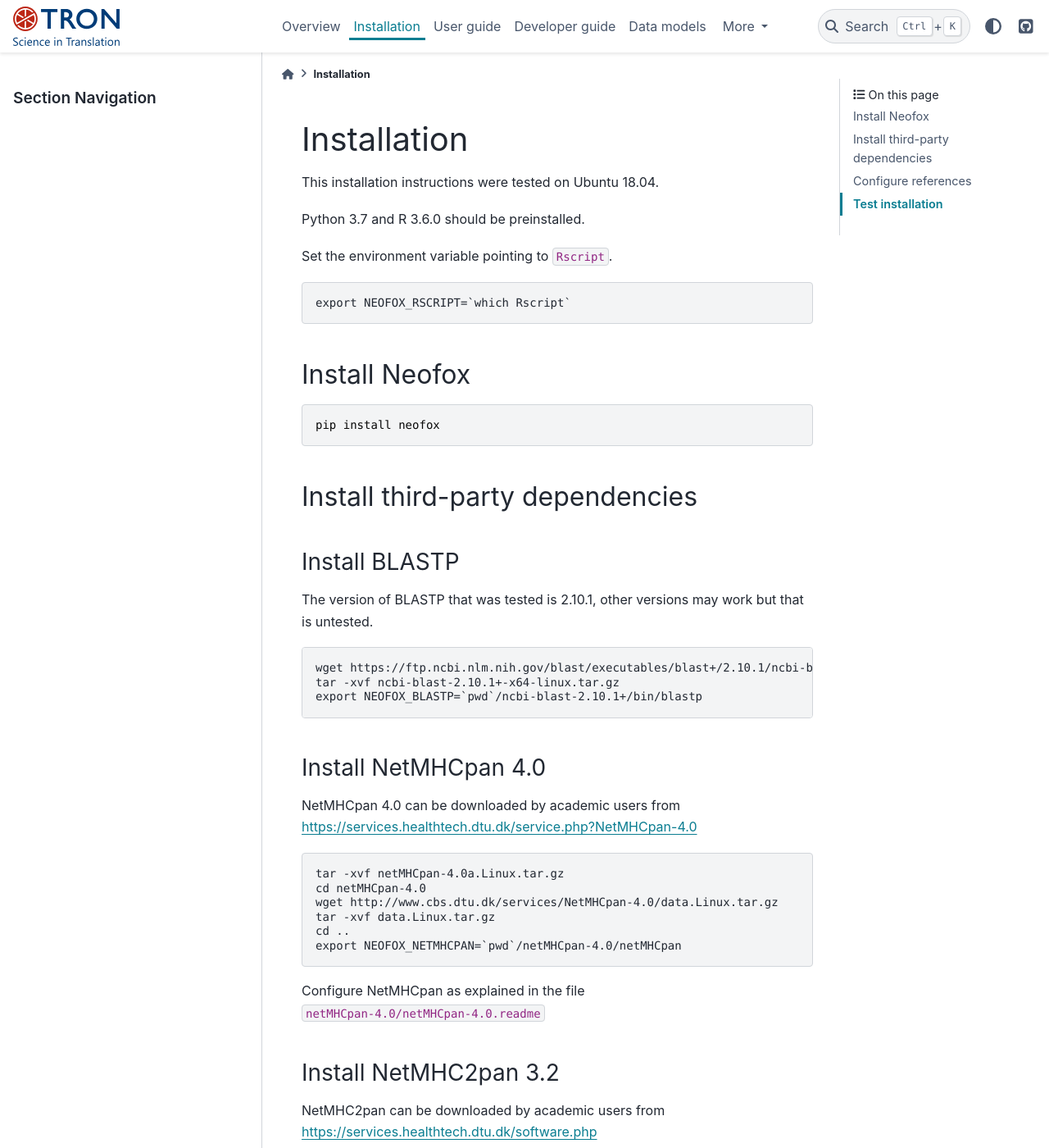
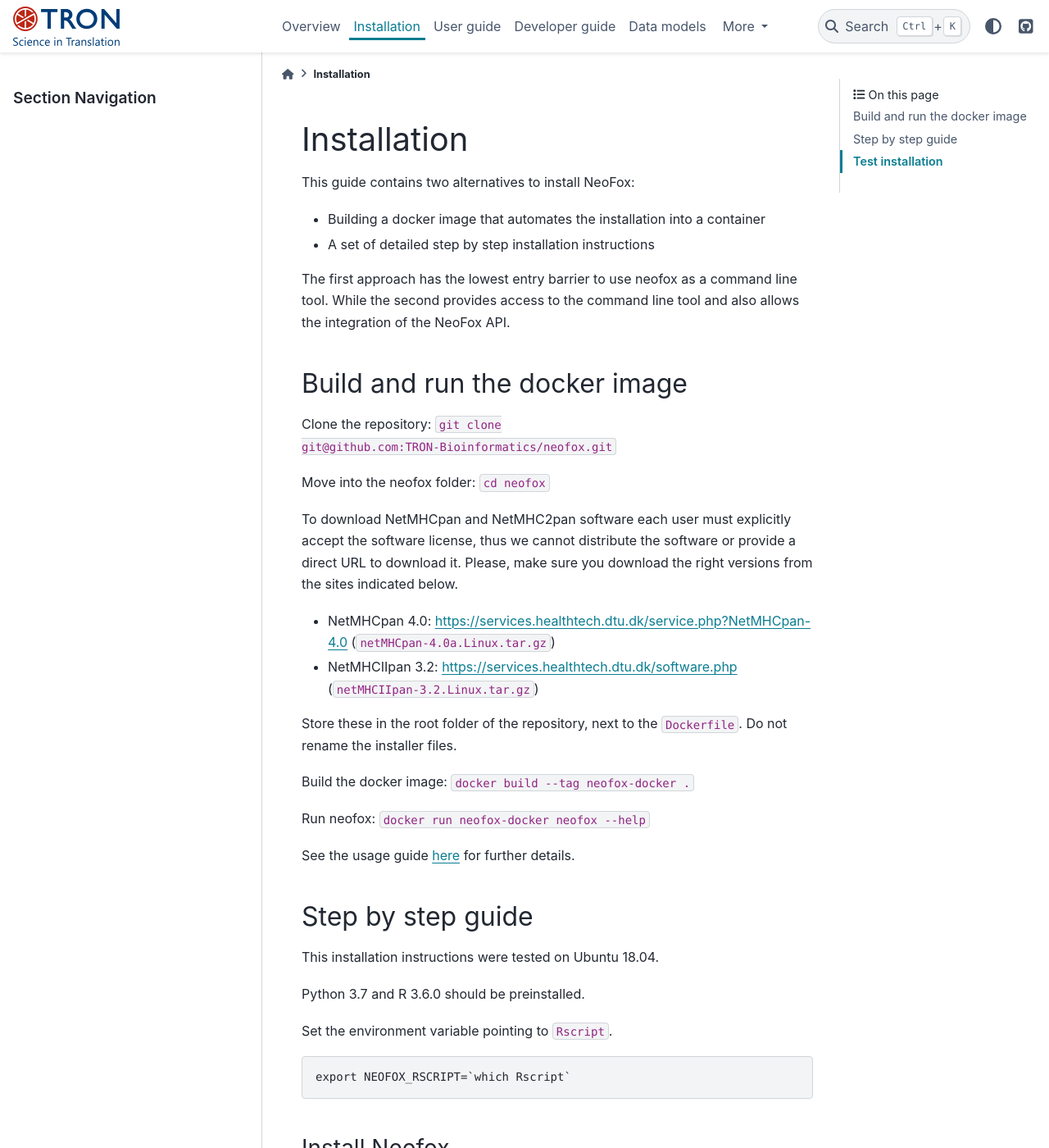
Before and after one commit to TRON-Bioinformatics/neofox, a Sphinx documentation site: the page built from docs/source/02_installation.md, in a window 1280 px wide and 1400 px high. Shown: the whole window at 82% size. Built offline with Sphinx 7.4.7 and the PyData theme 0.15.4, drawn with Linux system fonts in a browser that asks for light colours.

Commit message:
add docker recipe and document how to run

````diff
--- a/docs/source/02_installation.md
+++ b/docs/source/02_installation.md
@@ -1,4 +1,35 @@
 # Installation
+
+This guide contains two alternatives to install NeoFox:
+- Building a docker image that automates the installation into a container
+- A set of detailed step by step installation instructions
+
+The first approach has the lowest entry barrier to use neofox as a command line tool.
+While the second provides access to the command line tool and also allows the integration of the NeoFox API.
+
+## Build and run the docker image
+
+Clone the repository: `git clone git@github.com:TRON-Bioinformatics/neofox.git`
+
+Move into the neofox folder: `cd neofox`
+
+To download NetMHCpan and NetMHC2pan software each user must explicitly accept the software license, thus we cannot
+distribute the software or provide a direct URL to download it. Please, make sure you download the right versions from
+the sites indicated below.
+
+- NetMHCpan 4.0: https://services.healthtech.dtu.dk/service.php?NetMHCpan-4.0 (`netMHCpan-4.0a.Linux.tar.gz`)
+- NetMHCIIpan 3.2: https://services.healthtech.dtu.dk/software.php (`netMHCIIpan-3.2.Linux.tar.gz`)
+
+Store these in the root folder of the repository, next to the `Dockerfile`. Do not rename the installer files.
+
+Build the docker image: `docker build --tag neofox-docker .`
+
+Run neofox: `docker run neofox-docker neofox --help`
+
+See the usage guide [here](03_03_usage.md) for further details.
+
+
+## Step by step guide
 
 This installation instructions were tested on Ubuntu 18.04.
 
@@ -9,15 +40,15 @@
 export NEOFOX_RSCRIPT=`which Rscript`
 ```
 
-## Install Neofox
+### Install Neofox
 
 ```
 pip install neofox
 ```
 
-## Install third-party dependencies
+### Install third-party dependencies
 
-### Install BLASTP
+#### Install BLASTP
 
 The version of BLASTP that was tested is 2.10.1, other versions may work but that is untested.
 ```
@@ -26,7 +57,7 @@
 export NEOFOX_BLASTP=`pwd`/ncbi-blast-2.10.1+/bin/blastp
 ```
 
-### Install NetMHCpan 4.0
+#### Install NetMHCpan 4.0
 
 NetMHCpan 4.0 can be downloaded by academic users from https://services.healthtech.dtu.dk/service.php?NetMHCpan-4.0
 
@@ -42,7 +73,7 @@
 Configure NetMHCpan as explained in the file `netMHCpan-4.0/netMHCpan-4.0.readme`
 
 
-### Install NetMHC2pan 3.2
+#### Install NetMHC2pan 3.2
 
 NetMHC2pan can be downloaded by academic users from https://services.healthtech.dtu.dk/software.php
 
@@ -61,7 +92,7 @@
 Configure NetMHCpan as explained in the file `netMHCIIpan-3.2/netMHCIIpan-3.2.readme`
 
 
-### Install MixMHCpred 2.1 (recommended but optional)
+#### Install MixMHCpred 2.1 (recommended but optional)
 
 ```
 wget https://github.com/GfellerLab/MixMHCpred/archive/v2.1.tar.gz
@@ -71,7 +102,7 @@
 
 Configure MixMHCpred as explained in the file `MixMHCpred-2.0.1/README`
 
-### Install MixMHC2pred 1.2 (recommended but optional)
+#### Install MixMHC2pred 1.2 (recommended but optional)
 
 ```
 wget https://github.com/GfellerLab/MixMHC2pred/archive/v1.2.tar.gz
@@ -79,7 +110,7 @@
 export NEOFOX_MIXMHC2PRED=`pwd`/MixMHC2pred-1.2/MixMHC2pred_unix
 ```
 
-## Configure references
+### Configure references
 
 For building the reference data we will need `makeblastdb`, set the environment variable required for building the reference:
 
````
Also changed, not shown: docs/source/03_03_usage.md (+43 -1 lines), 2 other files.
